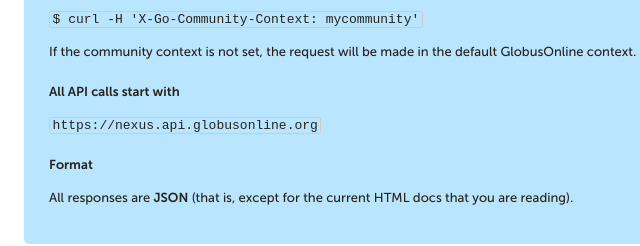
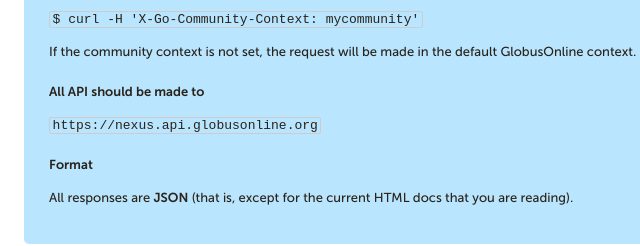
Before and after one commit to globusonline/nexus-docs, a plain HTML site: page api.html in a window 1280 px wide. Shown: the part 308-554 px from the top of the page, 296-936 px from the left. Drawn offline with nearby package versions, Linux system fonts and the light colour scheme.

Commit message:
Changed note

```diff
--- a/api.html
+++ b/api.html
@@ -61,7 +61,7 @@
 
 <p>If the community context is not set, the request will be made in the default GlobusOnline context.</p>
 
-<h3>All API calls start with</h3>
+<h3>All API should be made to</h3>
 
 <p><code>https://nexus.api.globusonline.org</code></p>
 
```
Also changed, not shown: 2 other files.
